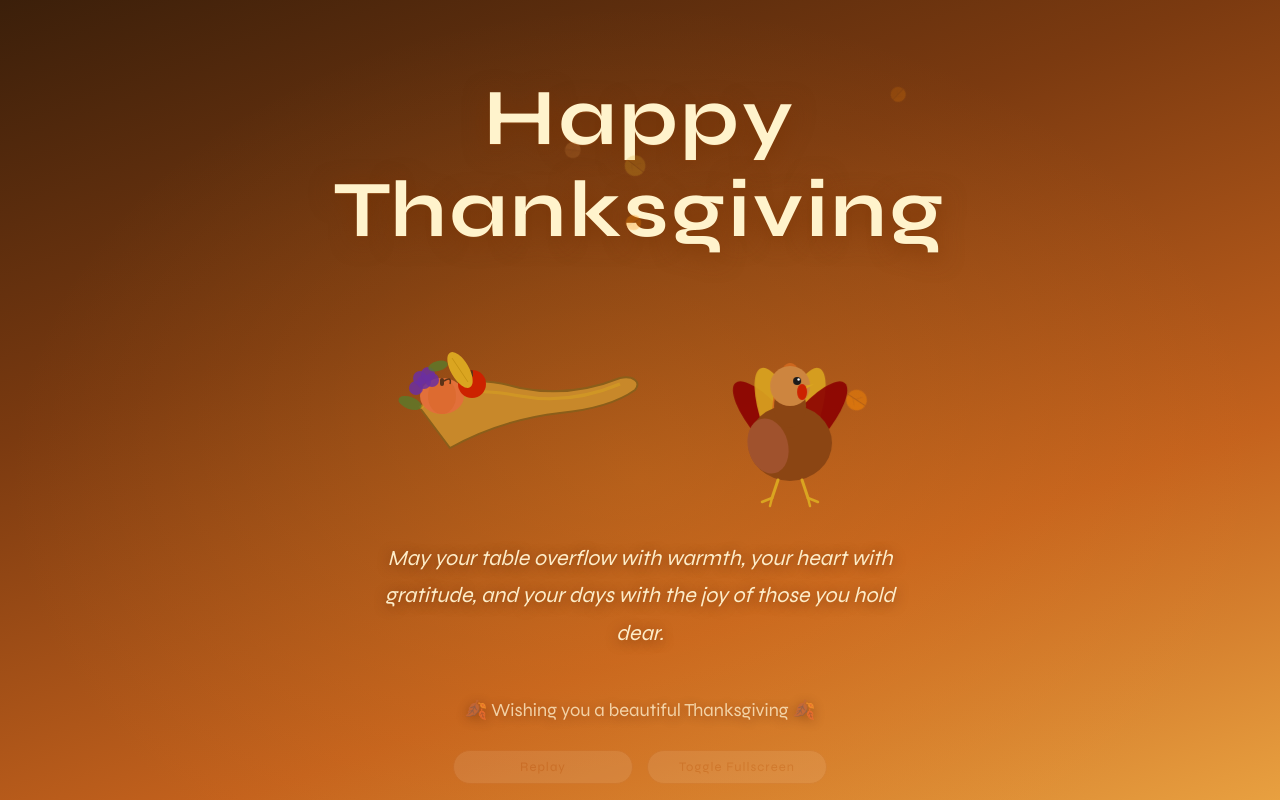
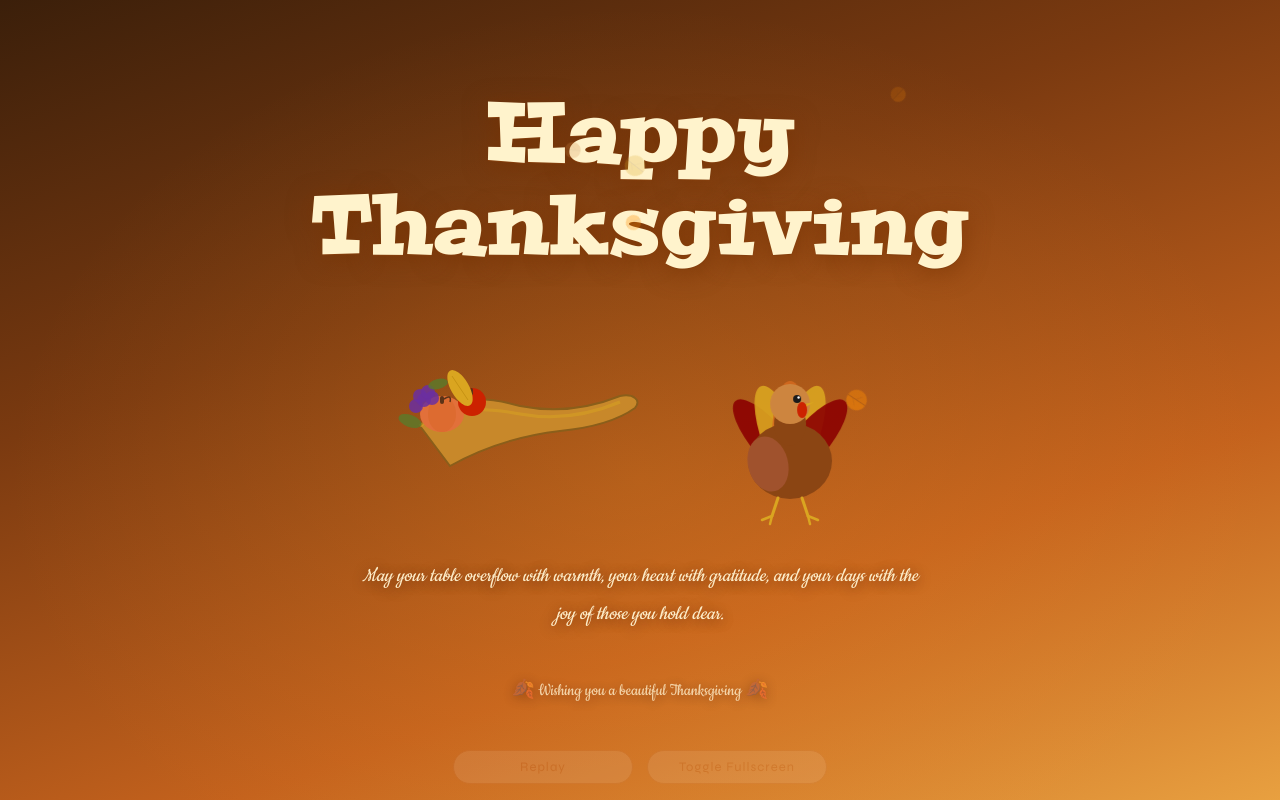
Before and after one commit to z4nta0/techgeek, a React (Vite) app: page /happythanksgivingcard in a window 1280 px wide. Built offline with nearby package versions, Linux system fonts and the light colour scheme; a web font is replaced by a local one.

Commit message:
What: Add custom fonts. Why: To better match the atmosphere of the Thanksgiving card. How: Download and import the custom fonts.

```diff
--- a/src/pages/HappyThanksgivingCard.module.css
+++ b/src/pages/HappyThanksgivingCard.module.css
@@ -1,8 +1,8 @@
 
 @font-face { /** This standard selector contains a custom font family along with its source and allows web developers to use custom fonts not installed on a user's computer. */
 
-    font-family : 'Luckiest Guy';                                         /** This value was chosen to be used as the font family for the custom .hackedH1 and .hackedParagraph selectors. */
-    src         : url( '../assets/fonts/LuckiestGuy-Regular.ttf' ); /** This value was chosen to be used in order to host the font file locally. */
+    font-family : 'Cookie';                                         /** This value was chosen to be used as the font family for the custom .hackedH1 and .hackedParagraph selectors. */
+    src         : url( '../assets/fonts/Cookie-Regular.ttf' ); /** This value was chosen to be used in order to host the font file locally. */
 
 }
 
@@ -10,15 +10,21 @@
 
 @font-face { /** This standard selector contains a custom font family along with its source and allows web developers to use custom fonts not installed on a user's computer. */
 
-    font-family : 'Mystery Quest';                                         /** This value was chosen to be used as the font family for the custom .hackedH1 and .hackedParagraph selectors. */
-    src         : url( '../assets/fonts/MysteryQuest-Regular.ttf' ); /** This value was chosen to be used in order to host the font file locally. */
+    font-family : 'Peralta';                                         /** This value was chosen to be used as the font family for the custom .hackedH1 and .hackedParagraph selectors. */
+    src         : url( '../assets/fonts/Peralta-Regular.ttf' ); /** This value was chosen to be used in order to host the font file locally. */
 
 }
 
 
 
-.luckiestGuyFont {
-    font-family: 'Luckiest Guy', cursive;
+.cookieFont {
+    font-family: 'Cookie', cursive;
+}
+
+
+
+.peraltaFont {
+    font-family: 'Peralta', cursive;
 }
 
 
--- a/src/pages/HappyThanksgivingCard.tsx
+++ b/src/pages/HappyThanksgivingCard.tsx
@@ -351,6 +351,7 @@ export default function ThanksgivingCard() {
         {/* Title */}
         <h1
           id="title-text"
+          className={ styles.peraltaFont }
           style={{
             opacity: 0,
             color: "#FFF3CC",
@@ -379,6 +380,7 @@ export default function ThanksgivingCard() {
         {/* Message */}
         <p
           id="msg-text"
+          className={ styles.cookieFont }
           style={{
             opacity: 0,
             color: "#FDECC8",
```
Also changed, not shown: src/assets/fonts/Cookie-Regular.ttf (added), src/assets/fonts/Peralta-Regular.ttf (added).
